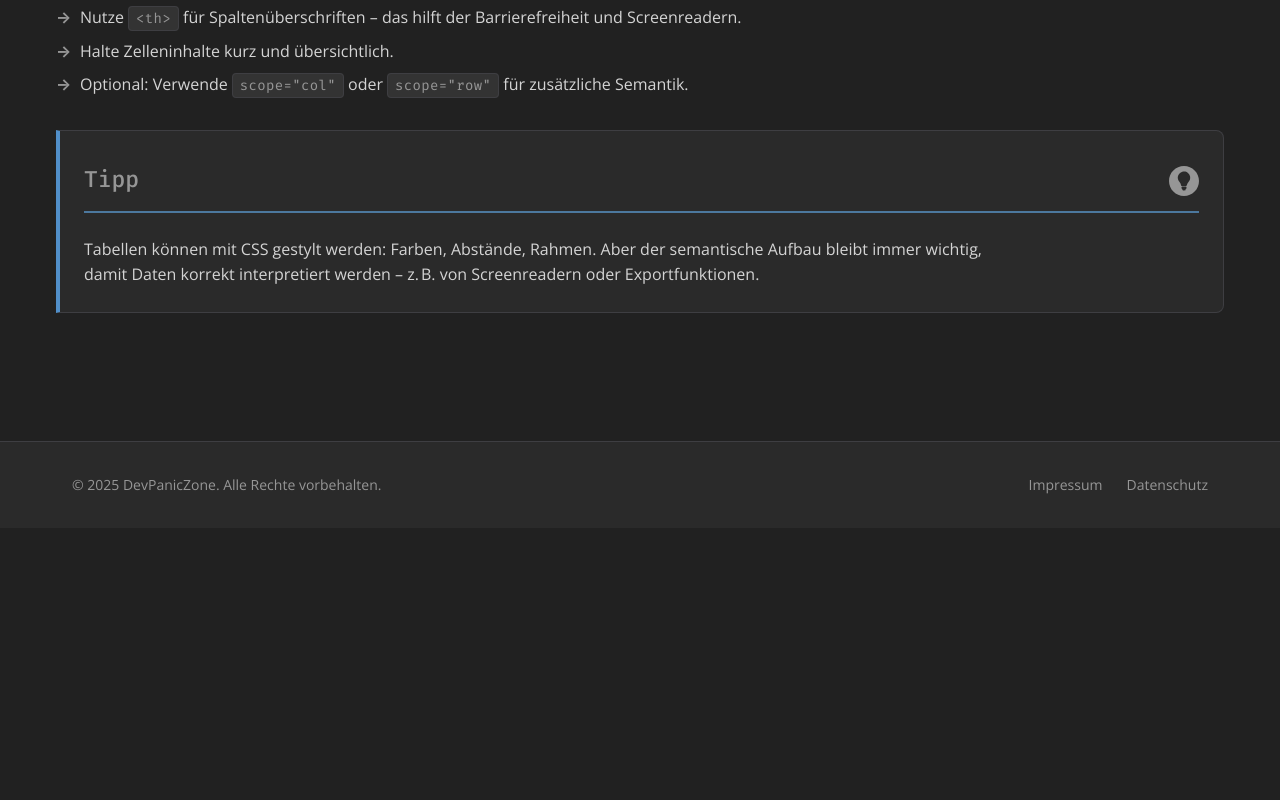
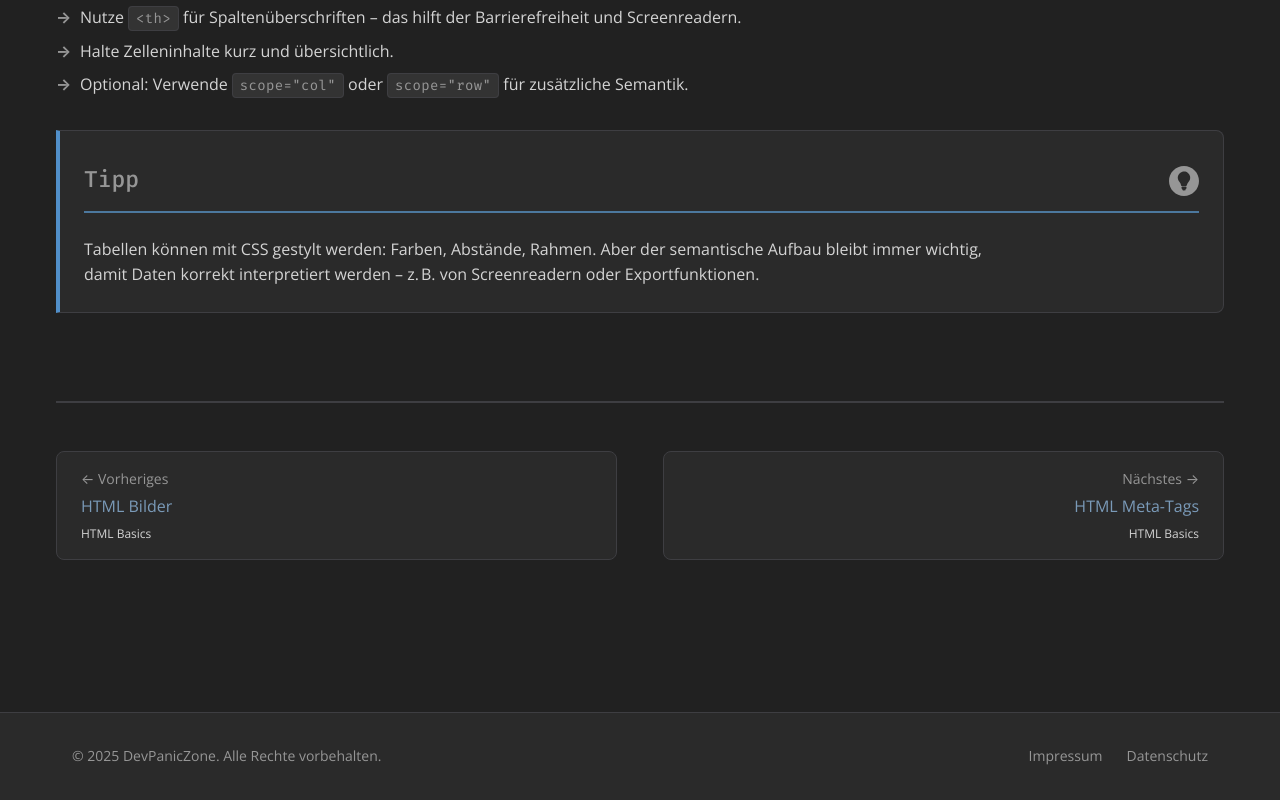
Before and after one commit to dontdevpanic/devpaniczone, a website: page tutorials/html/html-basics/html-tabellen.html in a window 1280 px wide. Shown: the part 3509-4309 px from the top of the page. Before the commit the page ends 4037 px from the top, so only its background shows below. Drawn offline with Linux system fonts and the light colour scheme.

Commit message:
added: Tutorial Buttons /html-basics/html-tabellen.html

```diff
--- a/tutorials/html/html-basics/html-tabellen.html
+++ b/tutorials/html/html-basics/html-tabellen.html
@@ -405,6 +405,23 @@
                     </div>
                 </section>
 
+                <!-- Prev/Next Navigation -->
+                <section class="tutorials-content">
+                    <nav class="tutorial-nav">
+        <div class="tutorial-nav-prev">
+            <a href="/tutorials/html/html-basics/html-bilder.html">
+                <span class="tutorial-nav-label">← Vorheriges</span>
+                <span class="tutorial-nav-link">HTML Bilder</span>
+                <span class="tutorial-nav-category">HTML Basics</span>
+            </a>
+        </div><div class="tutorial-nav-next">
+            <a href="/tutorials/html/html-basics/html-meta-tags.html">
+                <span class="tutorial-nav-label">Nächstes →</span>
+                <span class="tutorial-nav-link">HTML Meta-Tags</span>
+                <span class="tutorial-nav-category">HTML Basics</span>
+            </a>
+        </div></nav>
+                </section>
 
             </div> <!-- Wrapper .container -->
 
```
